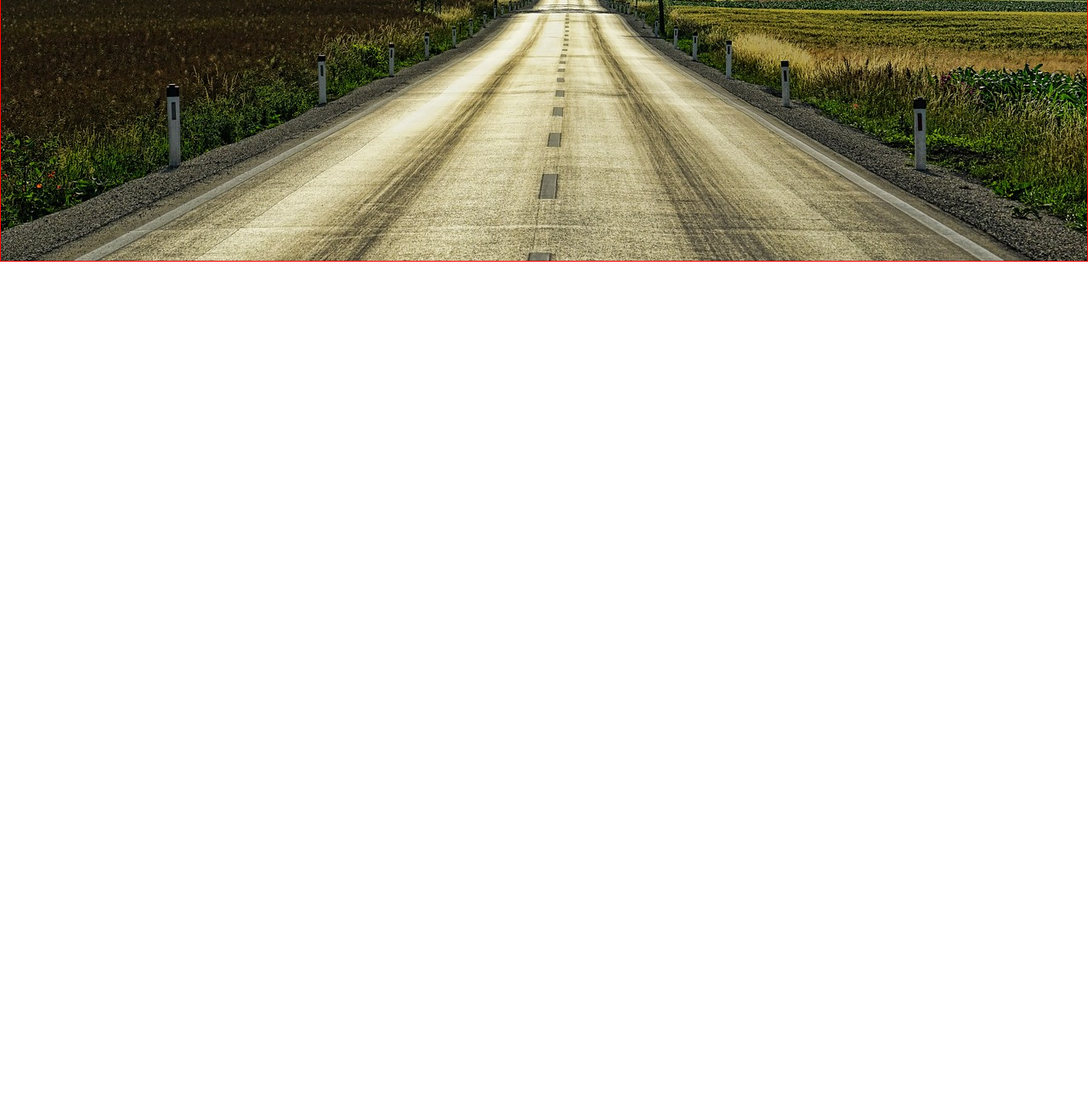
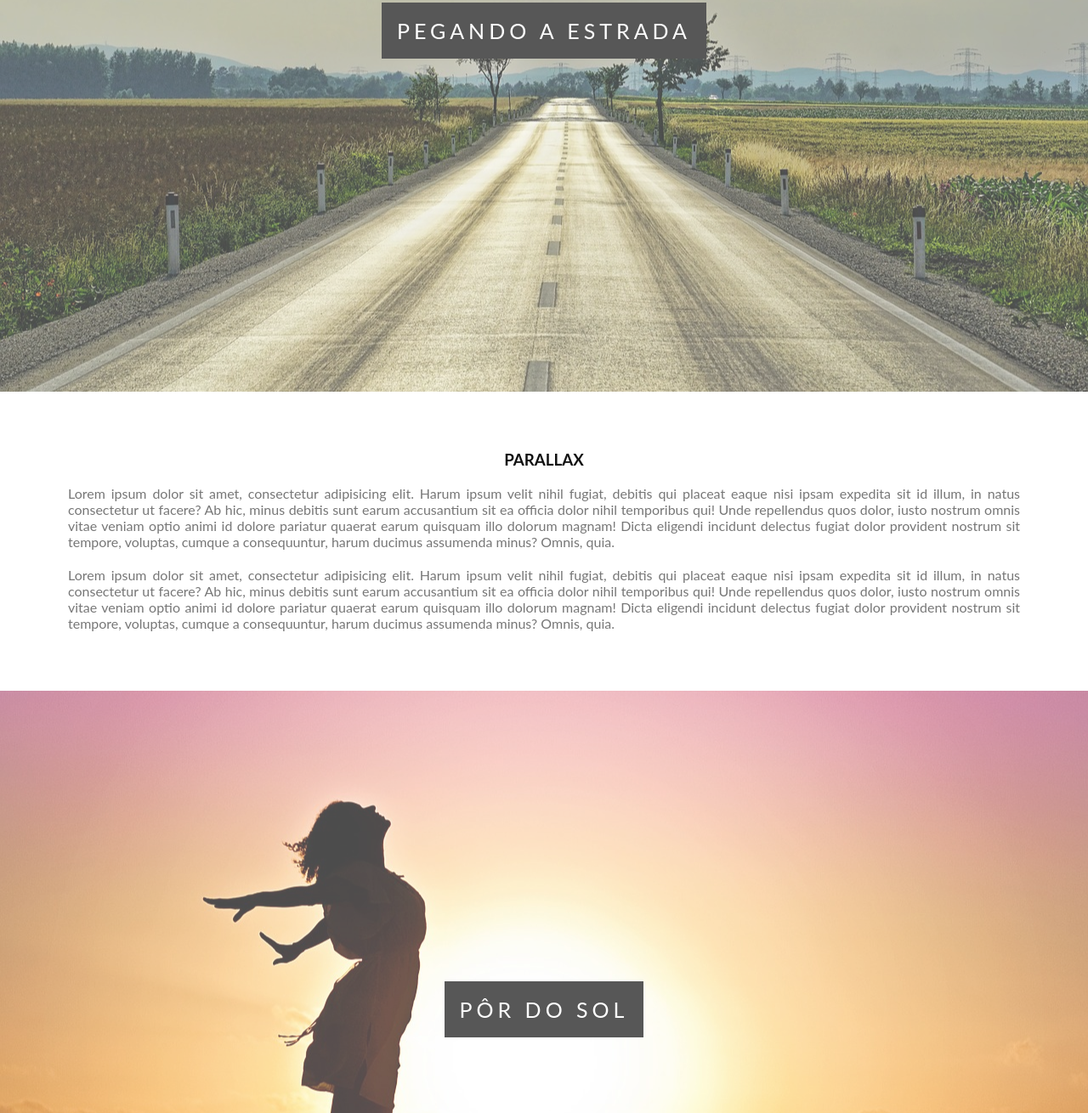
Before and after one commit to jairsmarques/projeto-parallax, a plain HTML site: page index.html in a window 1280 px wide. Shown: the part 1490-2800 px from the top of the page at 85% size. Before the commit the page ends 1798 px from the top, so only its background shows below. Drawn offline with Linux system fonts and the light colour scheme.

Commit message:
Finalizando de estilizar o projeto

```diff
--- a/css/style.css
+++ b/css/style.css
@@ -22,13 +22,22 @@ h3 {
     text-align: center;
 }
 
+p {
+    margin-bottom: 20px;
+}
+
 /***********************
 *    Efeito Paralax
 ************************/
 
-.caixa1, .caixa2 {
-    border: 1px solid red;
+.caixa1, .caixa2, .caixa3, .caixa4 {
+    position: relative;
     height: 100%;
+    opacity: 0.7;
+    background-repeat: no-repeat;
+    background-size: cover;
+    background-position: center;
+    background-attachment: fixed;
 }
 
 .caixa1 {
@@ -38,3 +47,27 @@ h3 {
 .caixa2 {
     background-image: url(../image/imagem2.jpg);
 }
+
+.caixa3 {
+    background-image: url(../image/imagem3.jpg);
+}
+
+.caixa4 {
+    background-image: url(../image/imagem4.jpg);
+}
+
+.conteudo-titulo {
+    position: absolute;
+    top: 45%;
+    width: 100%;
+    text-align: center;
+}
+
+.conteudo-titulo span.titulo {
+    background-color: #111;
+    color: #fff;
+    text-transform: uppercase;
+    padding: 18px;
+    font-size: 25px;
+    letter-spacing: 5px;
+}
--- a/index.html
+++ b/index.html
@@ -10,16 +10,51 @@
 <body>
 
     <div class="caixa1">
-        Caixa 1
+       <div class="conteudo-titulo">
+            <span class="titulo">Passeio de Balões</span>
+       </div>
     </div>
     <div class="conteudo">
         <h3>Parallax</h3>
         <p>
-            Lorem ipsum, dolor sit amet consectetur adipisicing elit. Voluptas sequi laudantium aut ratione eius!
+           Lorem ipsum dolor sit amet, consectetur adipisicing elit. Harum ipsum velit nihil fugiat, debitis qui placeat eaque nisi ipsam expedita sit id illum, in natus consectetur ut facere? Ab hic, minus debitis sunt earum accusantium sit ea officia dolor nihil temporibus qui! Unde repellendus quos dolor, iusto nostrum omnis vitae veniam optio animi id dolore pariatur quaerat earum quisquam illo dolorum magnam! Dicta eligendi incidunt delectus fugiat dolor provident nostrum sit tempore, voluptas, cumque a consequuntur, harum ducimus assumenda minus? Omnis, quia.
         </p>
+        <p>
+            Lorem ipsum dolor sit amet, consectetur adipisicing elit. Harum ipsum velit nihil fugiat, debitis qui placeat eaque nisi ipsam expedita sit id illum, in natus consectetur ut facere? Ab hic, minus debitis sunt earum accusantium sit ea officia dolor nihil temporibus qui! Unde repellendus quos dolor, iusto nostrum omnis vitae veniam optio animi id dolore pariatur quaerat earum quisquam illo dolorum magnam! Dicta eligendi incidunt delectus fugiat dolor provident nostrum sit tempore, voluptas, cumque a consequuntur, harum ducimus assumenda minus? Omnis, quia.
+         </p>
     </div>
     <div class="caixa2">
-        Caixa 2
+        <div class="conteudo-titulo">
+            <span class="titulo">Pegando a estrada</span>
+       </div>
+    </div>
+    <div class="conteudo">
+        <h3>Parallax</h3>
+        <p>
+           Lorem ipsum dolor sit amet, consectetur adipisicing elit. Harum ipsum velit nihil fugiat, debitis qui placeat eaque nisi ipsam expedita sit id illum, in natus consectetur ut facere? Ab hic, minus debitis sunt earum accusantium sit ea officia dolor nihil temporibus qui! Unde repellendus quos dolor, iusto nostrum omnis vitae veniam optio animi id dolore pariatur quaerat earum quisquam illo dolorum magnam! Dicta eligendi incidunt delectus fugiat dolor provident nostrum sit tempore, voluptas, cumque a consequuntur, harum ducimus assumenda minus? Omnis, quia.
+        </p>
+        <p>
+            Lorem ipsum dolor sit amet, consectetur adipisicing elit. Harum ipsum velit nihil fugiat, debitis qui placeat eaque nisi ipsam expedita sit id illum, in natus consectetur ut facere? Ab hic, minus debitis sunt earum accusantium sit ea officia dolor nihil temporibus qui! Unde repellendus quos dolor, iusto nostrum omnis vitae veniam optio animi id dolore pariatur quaerat earum quisquam illo dolorum magnam! Dicta eligendi incidunt delectus fugiat dolor provident nostrum sit tempore, voluptas, cumque a consequuntur, harum ducimus assumenda minus? Omnis, quia.
+         </p>
+    </div>
+    <div class="caixa3">
+        <div class="conteudo-titulo">
+            <span class="titulo">Pôr do sol</span>
+       </div>
+    </div>
+    <div class="conteudo">
+        <h3>Parallax</h3>
+        <p>
+           Lorem ipsum dolor sit amet, consectetur adipisicing elit. Harum ipsum velit nihil fugiat, debitis qui placeat eaque nisi ipsam expedita sit id illum, in natus consectetur ut facere? Ab hic, minus debitis sunt earum accusantium sit ea officia dolor nihil temporibus qui! Unde repellendus quos dolor, iusto nostrum omnis vitae veniam optio animi id dolore pariatur quaerat earum quisquam illo dolorum magnam! Dicta eligendi incidunt delectus fugiat dolor provident nostrum sit tempore, voluptas, cumque a consequuntur, harum ducimus assumenda minus? Omnis, quia.
+        </p>
+        <p>
+            Lorem ipsum dolor sit amet, consectetur adipisicing elit. Harum ipsum velit nihil fugiat, debitis qui placeat eaque nisi ipsam expedita sit id illum, in natus consectetur ut facere? Ab hic, minus debitis sunt earum accusantium sit ea officia dolor nihil temporibus qui! Unde repellendus quos dolor, iusto nostrum omnis vitae veniam optio animi id dolore pariatur quaerat earum quisquam illo dolorum magnam! Dicta eligendi incidunt delectus fugiat dolor provident nostrum sit tempore, voluptas, cumque a consequuntur, harum ducimus assumenda minus? Omnis, quia.
+         </p>
+    </div>
+    <div class="caixa4">
+        <div class="conteudo-titulo">
+            <span class="titulo">Montanhas</span>
+       </div>
     </div>
 
 </body>
```
Also changed, not shown: image/imagem5.jpg (deleted), image/imagem6.jpg (deleted), 1 other file.
